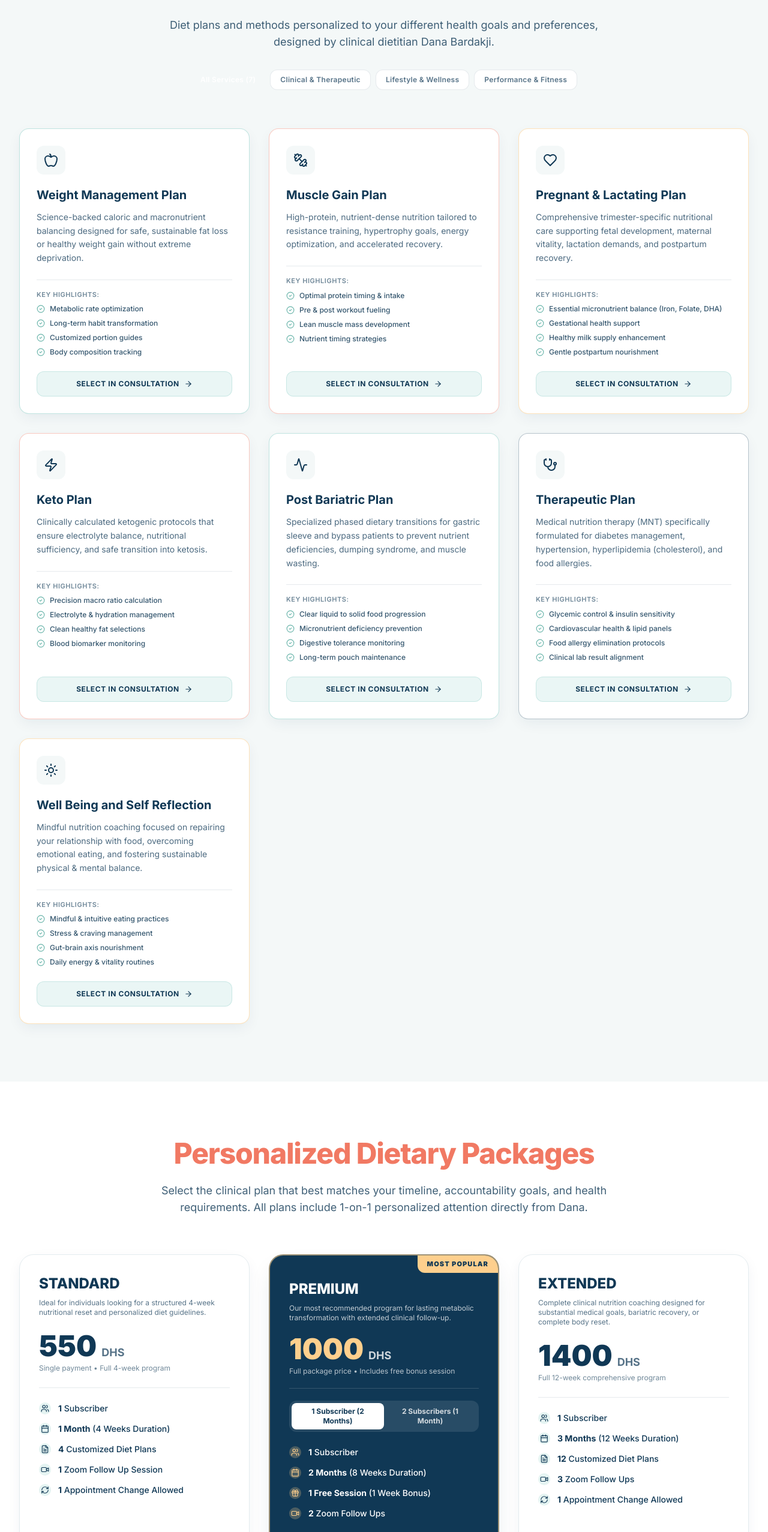
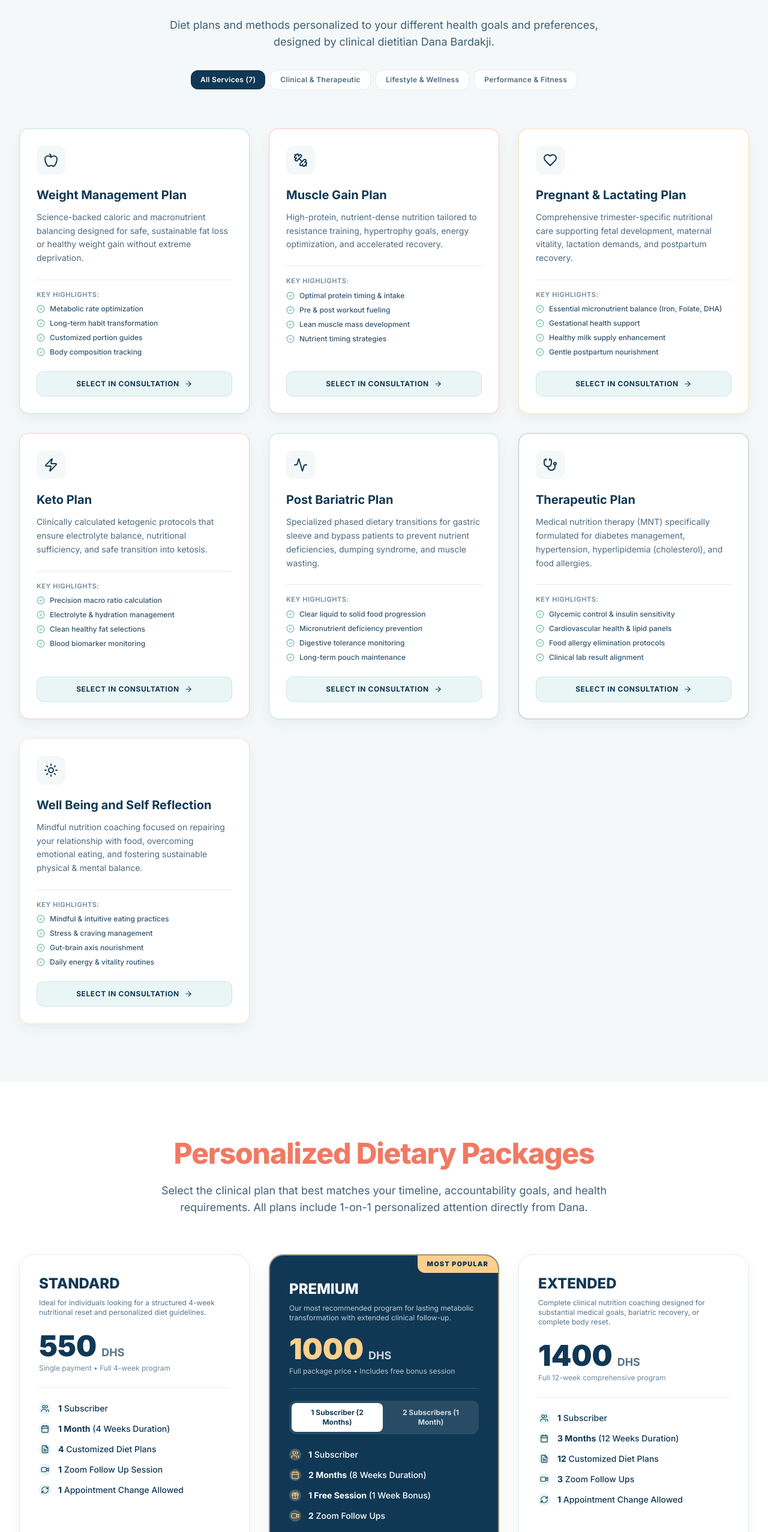
Before and after one commit to aseel-del/danabardakji, a React (Vite) app: page / in a window 1280 px wide. Shown: the part 2052-4606 px from the top of the page at 60% size. Built offline with nearby package versions, Linux system fonts and the light colour scheme.

Commit message:
fix(tabs): fix active tab background and text contrast on mobile

```diff
--- a/src/components/PackagesSection.tsx
+++ b/src/components/PackagesSection.tsx
@@ -158,39 +158,25 @@
               </div>
 
               {/* Interactive Option Switcher (Option 1 vs Option 2) */}
-              <div className="mb-6 bg-white/10 p-1 rounded-xl flex items-center relative">
+              <div className="mb-6 bg-white/10 p-1 rounded-xl flex items-center gap-1">
                 <button
                   onClick={() => setPremiumOption('single')}
-                  className={`relative z-10 flex-1 py-1.5 px-2 rounded-lg text-xs font-bold transition-colors ${
+                  className={`flex-1 py-2 px-2 rounded-lg text-xs font-bold transition-all ${
                     premiumOption === 'single'
-                      ? 'text-brand-navy'
+                      ? 'bg-white text-brand-navy shadow-sm'
                       : 'text-white/80 hover:text-white'
                   }`}
                 >
-                  {premiumOption === 'single' && (
-                    <motion.div
-                      layoutId="premiumTogglePill"
-                      className="absolute inset-0 bg-white rounded-lg shadow-sm -z-10"
-                      transition={{ type: 'spring', stiffness: 500, damping: 30 }}
-                    />
-                  )}
                   1 Subscriber (2 Months)
                 </button>
                 <button
                   onClick={() => setPremiumOption('dual')}
-                  className={`relative z-10 flex-1 py-1.5 px-2 rounded-lg text-xs font-bold transition-colors ${
+                  className={`flex-1 py-2 px-2 rounded-lg text-xs font-bold transition-all ${
                     premiumOption === 'dual'
-                      ? 'text-brand-navy'
+                      ? 'bg-white text-brand-navy shadow-sm'
                       : 'text-white/80 hover:text-white'
                   }`}
                 >
-                  {premiumOption === 'dual' && (
-                    <motion.div
-                      layoutId="premiumTogglePill"
-                      className="absolute inset-0 bg-white rounded-lg shadow-sm -z-10"
-                      transition={{ type: 'spring', stiffness: 500, damping: 30 }}
-                    />
-                  )}
                   2 Subscribers (1 Month)
                 </button>
               </div>
--- a/src/components/ServicesSection.tsx
+++ b/src/components/ServicesSection.tsx
@@ -171,19 +171,12 @@
                 <button
                   key={tab.id}
                   onClick={() => setActiveCategory(tab.id)}
-                  className={`relative px-4 py-2 rounded-xl text-xs font-semibold tracking-wide transition-colors ${
+                  className={`px-4 py-2 rounded-xl text-xs font-semibold tracking-wide transition-all duration-200 ${
                     isActive
-                      ? 'text-white'
-                      : 'text-brand-navy/70 hover:text-brand-navy bg-white border border-brand-navy/10'
+                      ? 'bg-brand-navy text-white shadow-soft-sm'
+                      : 'bg-white text-brand-navy/75 hover:text-brand-navy hover:bg-white/90 border border-brand-navy/10'
                   }`}
                 >
-                  {isActive && (
-                    <motion.div
-                      layoutId="activeServiceTab"
-                      className="absolute inset-0 bg-brand-navy rounded-xl shadow-soft-sm -z-10"
-                      transition={{ type: 'spring', stiffness: 500, damping: 35 }}
-                    />
-                  )}
                   {tab.label}
                 </button>
               );
```
